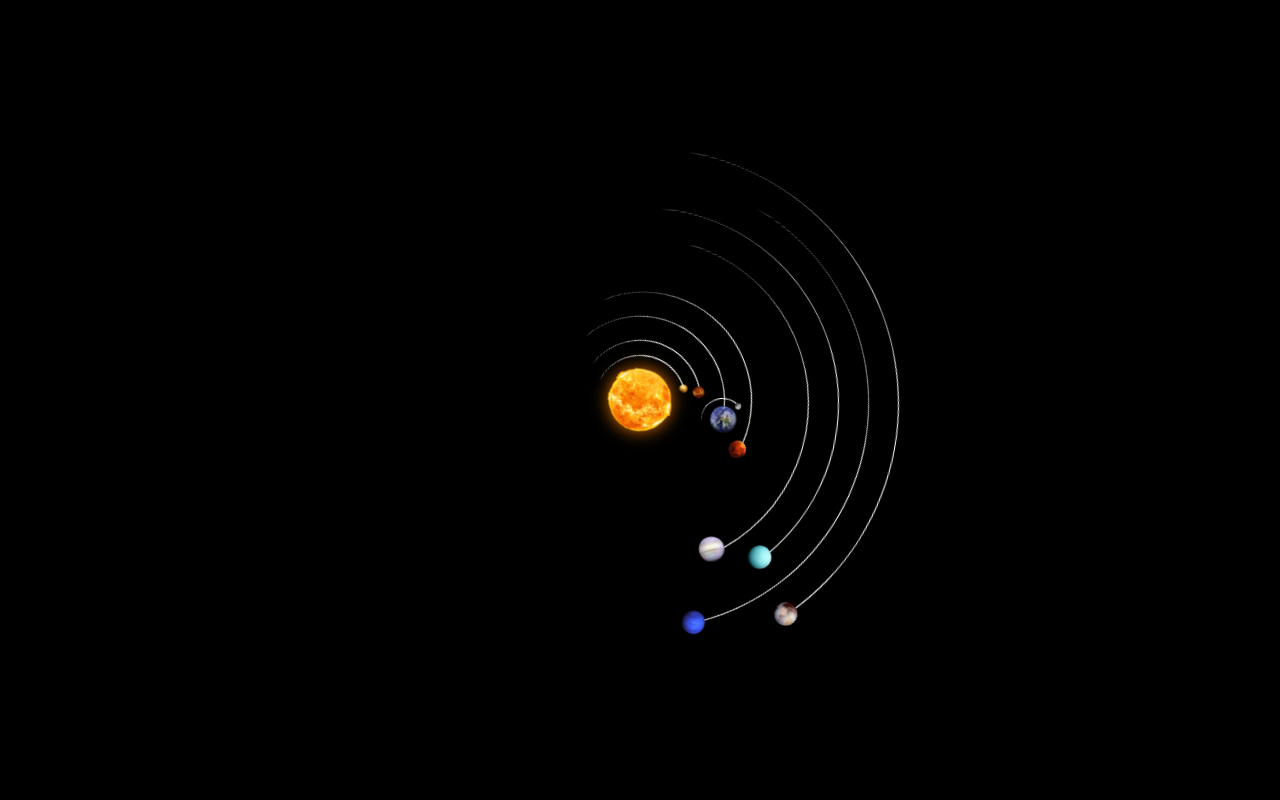
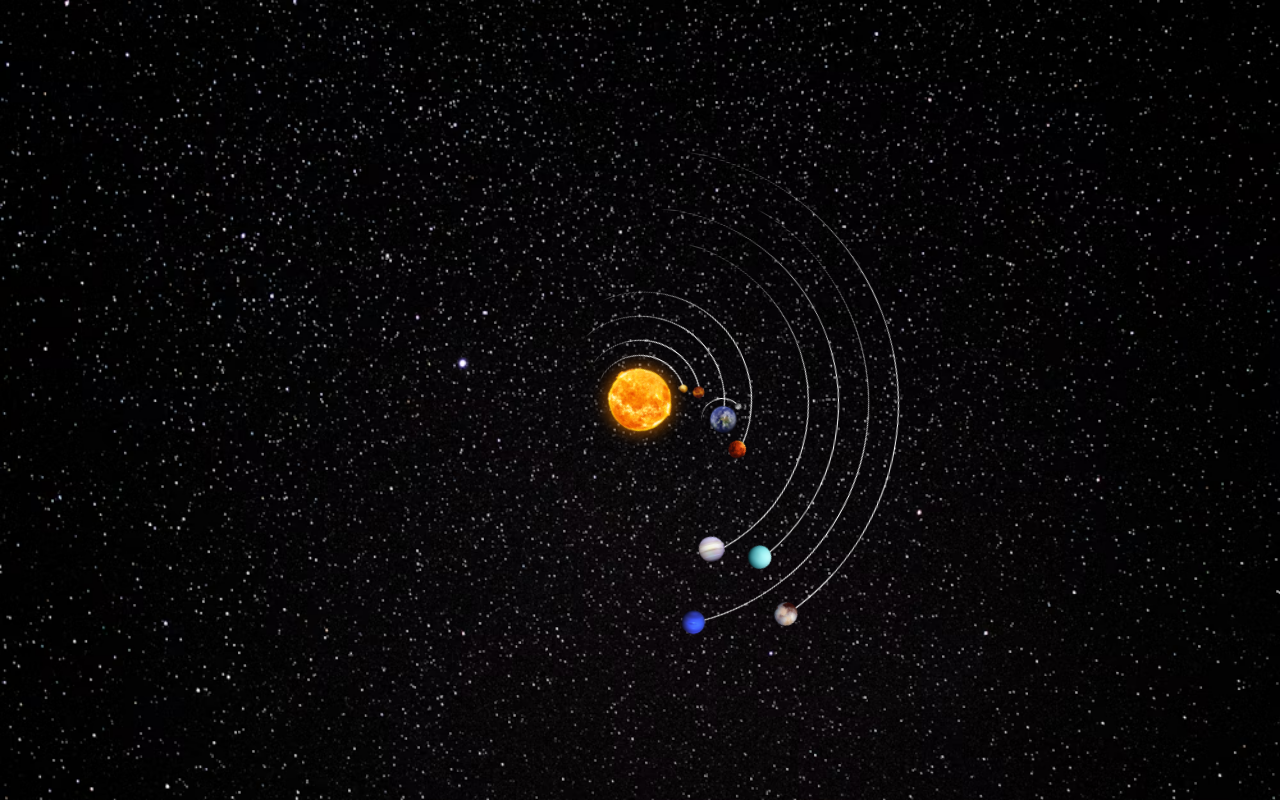
Before and after one commit to Ayhangit7/Basic-Projects, a plain HTML site: page index.html in a window 1280 px wide. Drawn offline with Linux system fonts and the light colour scheme.

Commit message:
images add

```diff
--- a/style.css
+++ b/style.css
@@ -6,7 +6,7 @@ body {
     justify-content: center;
     background-color: black;
     overflow: hidden;
-    background-image: url(istockphoto-1424052498-170667a.png);
+    background-image: url(bg.webp);
     background-size: cover;
     background-repeat: no-repeat;
 }
```
Also changed, not shown: bg.png (deleted), bg.webp (added).
